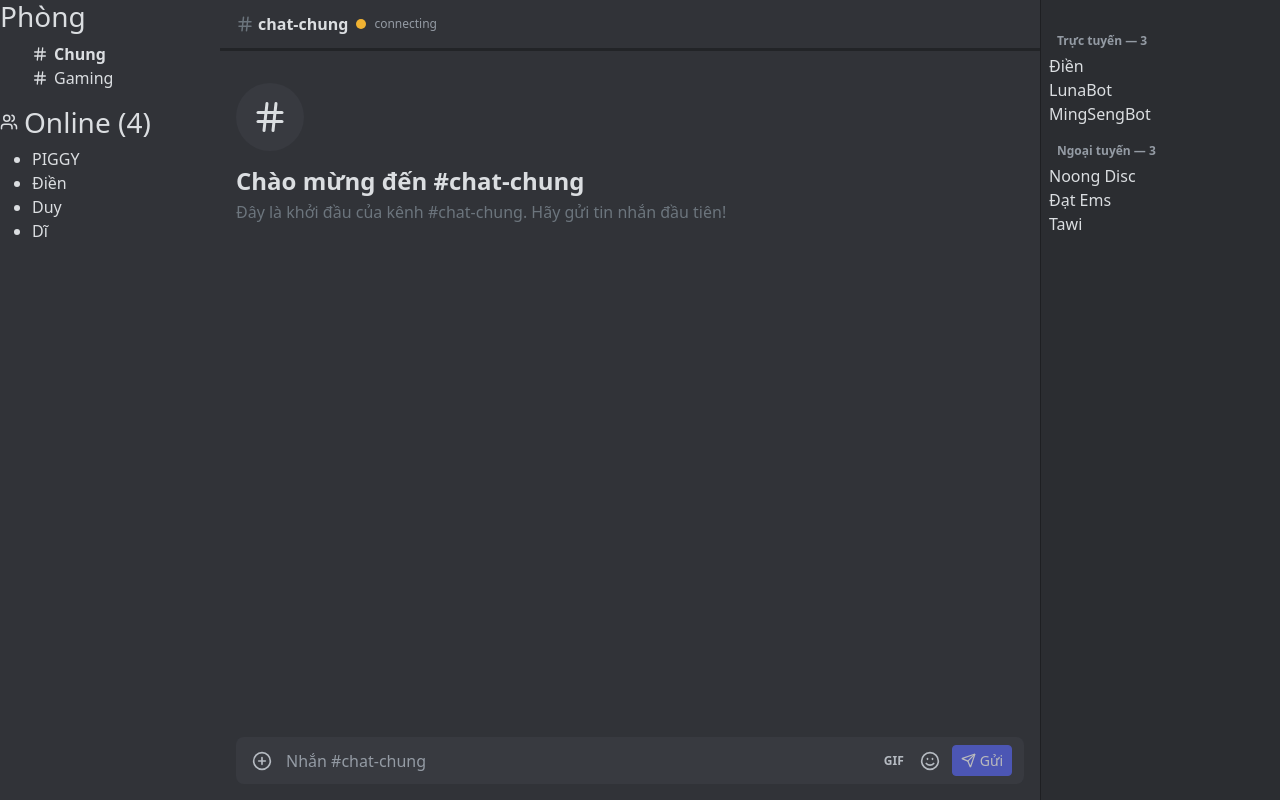
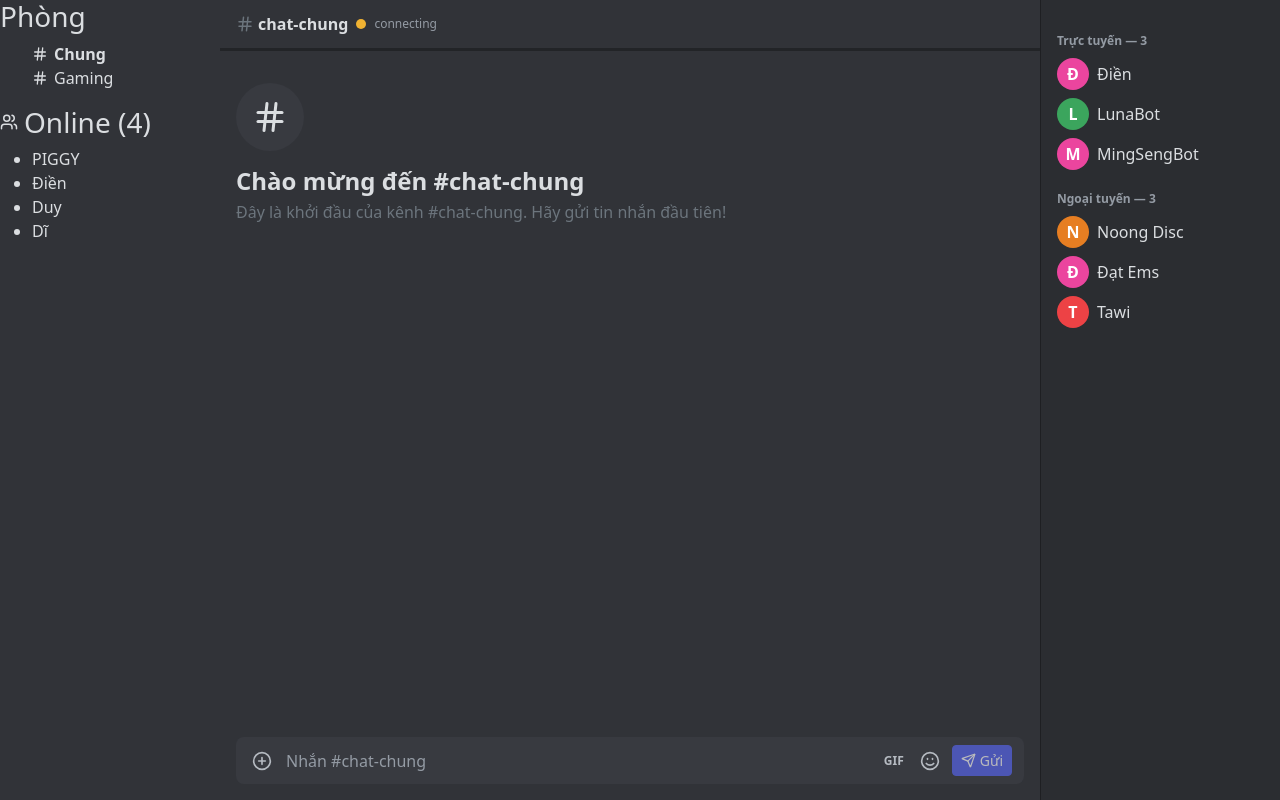
Before and after one commit to nguyenvandiennlu/Nhom69_LTFE, a React (Vite) app: page /chat in a window 1280 px wide. Built offline with nearby package versions, Linux system fonts and the light colour scheme; no server answers.

Commit message:
Function - Danh sách thành viên - In progress - Tạo MemberItem

```diff
--- /dev/null
+++ b/src/components/MemberItem.tsx
@@ -0,0 +1,18 @@
+import type { Member } from '../types/Member';
+
+interface Props {
+    member: Member;
+}
+
+export default function MemberItem({ member }: Props) {
+    const colorIndex = member.name.charCodeAt(0) % 5;
+
+    return (
+        <div className="member d-flex align-items-center gap-2 px-2 py-1">
+            <div className={`member__avatar member__avatar--${colorIndex}`}>
+                {member.name.charAt(0).toUpperCase()}
+            </div>
+            <span className="member__name">{member.name}</span>
+        </div>
+    );
+}
--- a/src/components/MemberList.tsx
+++ b/src/components/MemberList.tsx
@@ -1,4 +1,5 @@
 import { mockMembers } from '../types/TempMember';
+import MemberItem from './MemberItem';
 
 export default function MemberList() {
     const onlineMembers = mockMembers.filter((m) => m.status !== 'offline');
@@ -10,14 +11,14 @@ export default function MemberList() {
                 Trực tuyến — {onlineMembers.length}
             </div>
             {onlineMembers.map((m) => (
-                <div key={m.id}>{m.name}</div>
+                <MemberItem key={m.id} member={m} />
             ))}
 
             <div className="member-list__group-title">
                 Ngoại tuyến — {offlineMembers.length}
             </div>
             {offlineMembers.map((m) => (
-                <div key={m.id}>{m.name}</div>
+                <MemberItem key={m.id} member={m} />
             ))}
         </aside>
     );
--- a/src/styles/main.scss
+++ b/src/styles/main.scss
@@ -208,3 +208,29 @@ $dis-input: #383a40;
     padding: 16px 8px 4px;
   }
 }
+
+// MemberItem.tsx
+.member {
+  &__avatar {
+    width: 32px;
+    height: 32px;
+    flex-shrink: 0;
+    border-radius: 50%;
+    color: white;
+    font-weight: 600;
+    display: flex;
+    align-items: center;
+    justify-content: center;
+
+    &--0 { background: #5865f2; }
+    &--1 { background: #3ba55d; }
+    &--2 { background: #eb459e; }
+    &--3 { background: #e67e22; }
+    &--4 { background: #ed4245; }
+  }
+
+  &__name {
+    font-weight: 500;
+    color: #dbdee1;
+  }
+}
```
